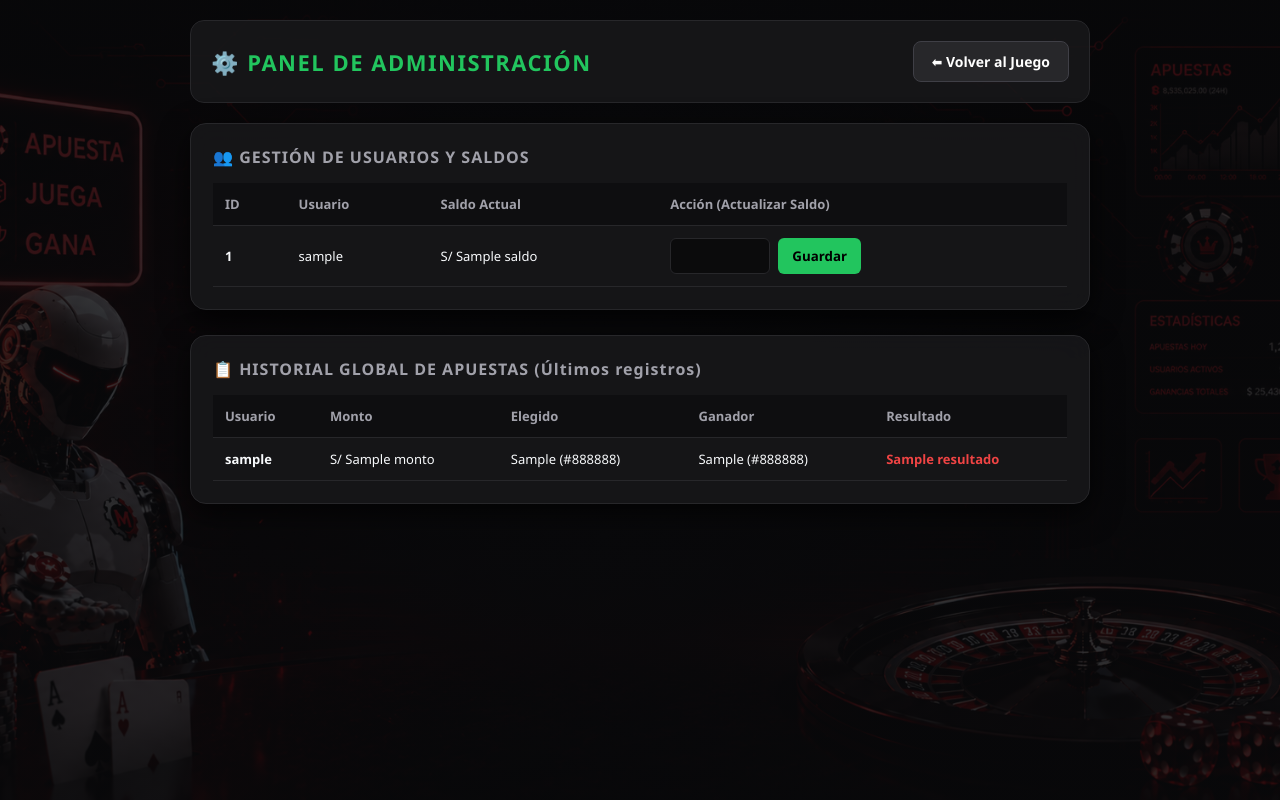
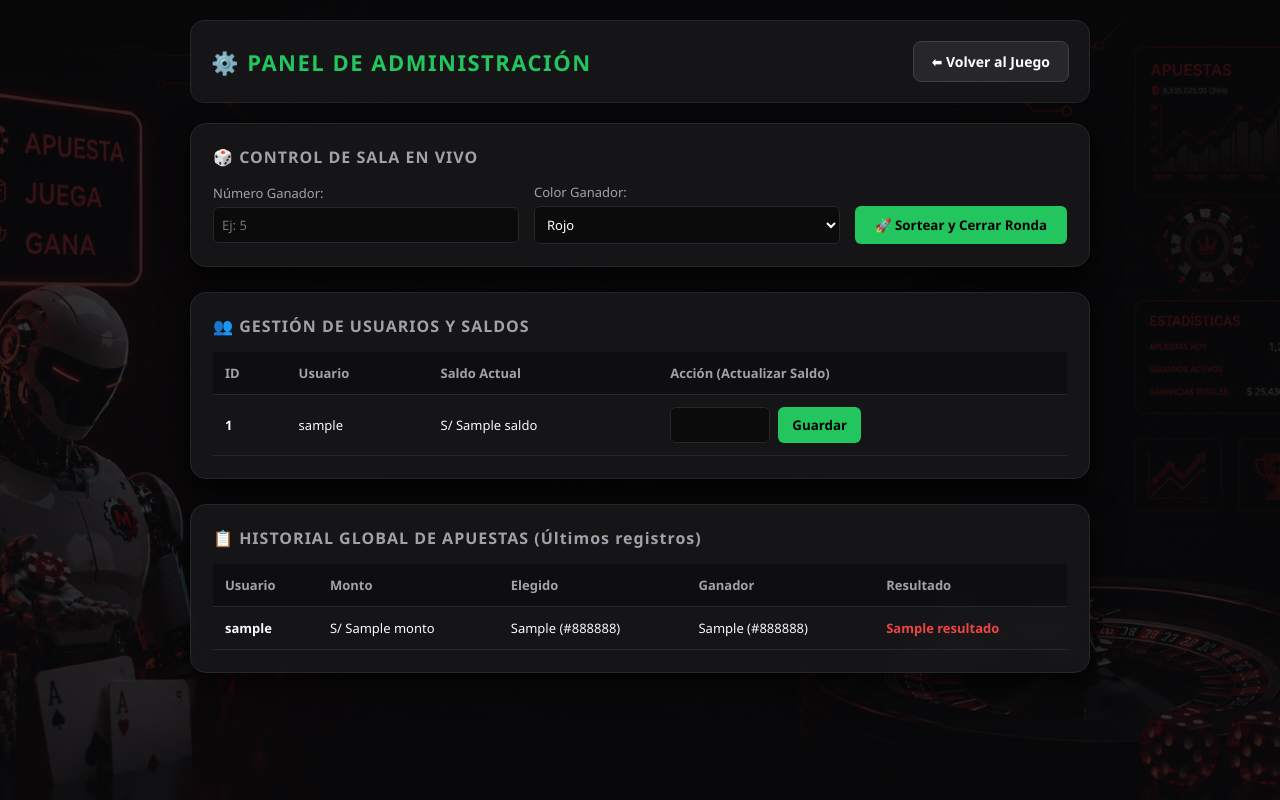
Before and after one commit to milagritoscruz04-sudo/mecatroapuestas, a Flask app: page /admin in a window 1280 px wide. Run offline with Flask 3, Linux system fonts and the light colour scheme; a user stored in the database is signed in; tables that the repository leaves empty hold one stand-in row (values such as "Sample post"); a database or web service that is not in the repository returns one stand-in record (values such as "Sample title"); some libraries are stand-ins or nearby versions.

Commit message:
Actualizar app.py con control de sala y seguridad de admin

```diff
--- a/app.py
+++ b/app.py
@@ -24,7 +24,7 @@ SALA_ESTADO = {
 def get_db_connection():
     database_url = os.environ.get("DATABASE_URL")
     if not database_url:
-        database_url = "postgresql://postgres:apuestafijas2A@db.voyfoiqionnheakpoint.supabase.co:5432/postgres"
+        database_url = "postgresql://postgres:apuestafijas2A@db.voyfoiqionnheakpoint.supabase.co:6543/postgres"
 
     conn = psycopg2.connect(database_url, cursor_factory=RealDictCursor)
     return conn
@@ -228,7 +228,6 @@ def admin_panel():
 
     return render_template('admin.html', usuarios=usuarios, historial=historial)
 
-# NUEVO: Control del Administrador para abrir la Sala en Vivo con temporizador
 @app.route('/admin/abrir_sala', methods=['POST'])
 def abrir_sala_admin():
     admins_autorizados = ['Capi admin', 'El diavlo', 'admin']
@@ -238,22 +237,18 @@ def abrir_sala_admin():
     if SALA_ESTADO["activa"]:
         return jsonify({'status': 'error', 'message': 'Ya hay una sala activa'}), 400
 
-    # Inicializar una nueva ronda de sala con 20 segundos para apostar
     SALA_ESTADO["activa"] = True
     SALA_ESTADO["tiempo_restante"] = 20
     SALA_ESTADO["apuestas"] = []
     SALA_ESTADO["ultimo_resultado"] = None
 
-    # Hilo secundario para manejar el conteo regresivo y el cierre automático con el ESP32
     def temporizador_sala():
         while SALA_ESTADO["tiempo_restante"] > 0:
             time.sleep(1)
             SALA_ESTADO["tiempo_restante"] -= 1
 
-        # Al acabarse el tiempo, se procesa la ronda automáticamente
         SALA_ESTADO["activa"] = False
 
-        # Calcular ganador con base en las apuestas recolectadas
         numero_ganador = calcular_ganador_casa(SALA_ESTADO["apuestas"])
         color_ganador = obtener_color(numero_ganador)
 
@@ -278,14 +273,12 @@ def abrir_sala_admin():
         cursor.close()
         conn.close()
 
-        # Guardar el último resultado para que los clientes lo lean
         SALA_ESTADO["ultimo_resultado"] = {
             "numero_ganador": numero_ganador,
             "color_ganador": color_ganador,
             "apuestas_ronda": SALA_ESTADO["apuestas"]
         }
 
-        # Enviar orden física única al ESP32
         time.sleep(1)
         enviar_a_esp32_async(numero_ganador, 1, 1)
 
@@ -324,7 +317,6 @@ def apostar_sala():
     if not user or monto > user['saldo']:
         return jsonify({'status': 'error', 'message': 'Saldo insuficiente o usuario inválido'}), 400
 
-    # Verificar que el usuario no haya apostado ya en esta misma ronda
     for ap in SALA_ESTADO["apuestas"]:
         if ap['user_id'] == session['user_id']:
             return jsonify({'status': 'error', 'message': 'Ya registraste tu apuesta para esta ronda'}), 400
--- a/templates/admin.html
+++ b/templates/admin.html
@@ -41,6 +41,28 @@
         <div class="header-admin">
             <div class="brand-title">⚙️ PANEL DE ADMINISTRACIÓN</div>
             <a href="/" class="back-btn">⬅ Volver al Juego</a>
+        </div>
+
+        <!-- Control de Sala y Rondas -->
+        <div class="card">
+            <h2>🎲 CONTROL DE SALA EN VIVO</h2>
+            <form action="/admin/control-sala" method="POST" style="display: flex; gap: 15px; align-items: center; flex-wrap: wrap;">
+                <div style="flex: 1; min-width: 200px;">
+                    <label style="font-size: 13px; color: #a1a1aa; display: block; margin-bottom: 5px;">Número Ganador:</label>
+                    <input type="number" name="numero_ganador" placeholder="Ej: 5" required style="width: 100%;">
+                </div>
+                <div style="flex: 1; min-width: 200px;">
+                    <label style="font-size: 13px; color: #a1a1aa; display: block; margin-bottom: 5px;">Color Ganador:</label>
+                    <select name="color_ganador" style="width: 100%; padding: 8px; background: rgba(9, 9, 11, 0.8); border: 1px solid #27272a; border-radius: 6px; color: white; font-size: 13px;">
+                        <option value="Rojo">Rojo</option>
+                        <option value="Negro">Negro</option>
+                        <option value="Verde">Verde</option>
+                    </select>
+                </div>
+                <div style="align-self: flex-end;">
+                    <button type="submit" class="btn-update" style="padding: 10px 20px;">🚀 Sortear y Cerrar Ronda</button>
+                </div>
+            </form>
         </div>
 
         <!-- Gestión de Usuarios y Saldos -->
```
